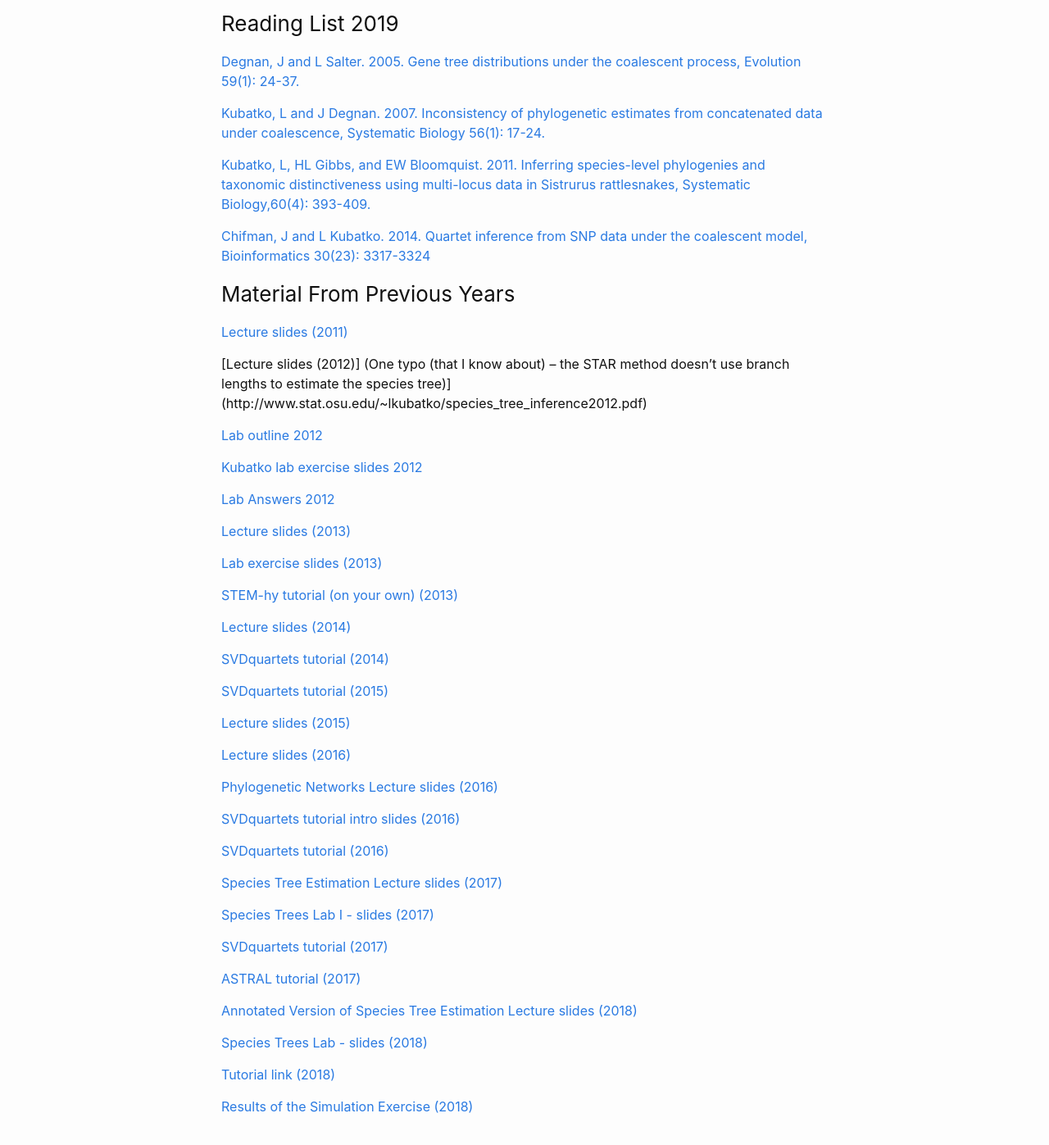
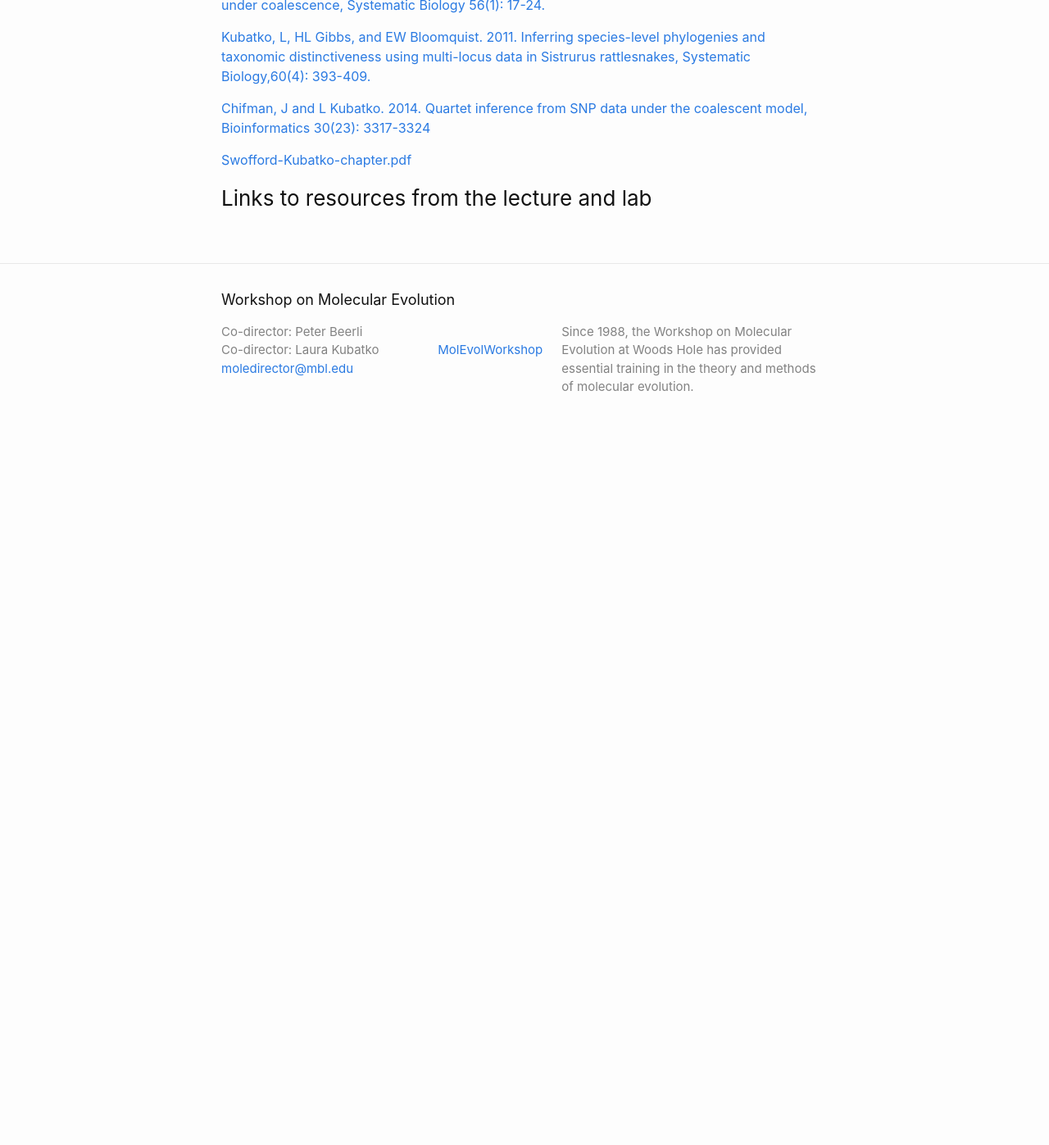
Before and after one commit to molevolworkshop/molevolworkshop.github.io, a Jekyll site: the page built from faculty/kubatko/kubatko.md, in a window 1280 px wide and 1400 px high, scrolled down 941 px. Shown: the top 1397 px of the window at 82% size. Built offline with Jekyll 4.4.1, drawn with Linux system fonts in a browser that asks for light colours; after the commit the page ends 1485 px from its top, so only the background shows below that; some of the changed text lies outside the part shown.

Commit message:
Update kubatko.md
Initial updates for 2023

```diff
--- a/faculty/kubatko/kubatko.md
+++ b/faculty/kubatko/kubatko.md
@@ -13,7 +13,7 @@
 
 [Institutional webpage](http://www.stat.osu.edu/~lkubatko)
 
-E-mail: lkubatko (at) stat (dot) osu (dot) edu
+E-mail: kubatko.2 (at) osu (dot) edu
 
 Twitter: [@Laura_Kubatko](https://twitter.com/Laura_Kubatko)
 
@@ -23,23 +23,16 @@
 * [Species Tree lab](https://phylosolutions.com/tutorials/wh2022-svdq-astral/species-trees-tutorial.html)
 * [Swofford-Kubatko-chapter.pdf]({{ site.baseurl }}/faculty/swofford/pdf/Swofford-Kubatko-chapter.pdf)
 
-### Lecture Material for 2019
+### Lecture Material for 2023
 
-[Species Tree Estimation Lecture 2019 slides](http://www.stat.osu.edu/~lkubatko/SpeciesTreeEstimation2019.pdf)
+[Species Tree Estimation Lecture 2023 slides]({{ site.baseurl }}/faculty/kubatko/pdf/SpeciesTreeEstimation2023.pdf)
 
-[Excel macro to look at gene tree distribution](http://www.stat.osu.edu/~lkubatko/distribution.xls)
 
-[Annotated Species Tree Estimation Lecture 2019 slides](http://www.stat.osu.edu/~lkubatko/SpeciesTreeEstimation2019_Annotated.pdf)
+### Lab Material for 2023
 
-### Lab Material for 2019
+[Coming soon!]
 
-[Species Trees Lab - 2019 slides](http://www.stat.osu.edu/~lkubatko/SpeciesTreesLab1_2019.pdf)
-
-[Tutorial link - 2019](http://phylosolutions.com/tutorials/wh2019-svdq-astral/species-trees-tutorial.html)
-
-[Annotated Species Trees Lab - 2019 slides](http://www.stat.osu.edu/~lkubatko/SpeciesTreesLab1_2019_Annotated.pdf)
-
-### Reading List 2019
+### Reading List 2023
 
 [Degnan, J and L Salter. 2005. Gene tree distributions under the coalescent process, Evolution 59(1): 24-37.](http://www.stat.osu.edu/~lkubatko/degnan_salter2005.pdf)
 
@@ -49,52 +42,6 @@
 
 [Chifman, J and L Kubatko. 2014. Quartet inference from SNP data under the coalescent model, Bioinformatics  30(23): 3317-3324](http://www.stat.osu.edu/~lkubatko/Chifman_Kubatko2014.pdf)
 
-### Material From Previous Years
+[Swofford-Kubatko-chapter.pdf]({{ site.baseurl }}/faculty/swofford/pdf/Swofford-Kubatko-chapter.pdf)
 
-[Lecture slides (2011)](http://www.stat.osu.edu/~lkubatko/talk_part1.pdf)
-
-[Lecture slides (2012)] (One typo (that I know about) -- the STAR method doesn't use branch lengths to estimate the species tree)](http://www.stat.osu.edu/~lkubatko/species_tree_inference2012.pdf)
-
-[Lab outline 2012](http://www.stat.osu.edu/~lkubatko/Species_tree_lab_July_31.pdf)
-
-[Kubatko lab exercise slides 2012](http://www.stat.osu.edu/~lkubatko/lab_exercise2012.pdf)
-
-[Lab Answers 2012](http://www.stat.osu.edu/~lkubatko/uga2012.html)
-
-[Lecture slides (2013)](http://www.stat.osu.edu/~lkubatko/species_tree_inference2013.pdf)
-
-[Lab exercise slides (2013)](http://www.stat.osu.edu/~lkubatko/lab_exercise2013.pdf)
-
-[STEM-hy tutorial (on your own) (2013)](http://www.stat.osu.edu/~lkubatko/stem-hy_tutorial.pdf)
-
-[Lecture slides (2014)](http://www.stat.osu.edu/~lkubatko/SpeciesTreeEstimation2014.pdf)
-
-[SVDquartets tutorial (2014)](http://www.stat.osu.edu/~lkubatko/software/SVDquartets/SVDquartets_tutorial2014.pdf)
-
-[SVDquartets tutorial (2015)](http://www.stat.osu.edu/~lkubatko/SVDquartets_tutorial2016.html)
-
-[Lecture slides (2015)](http://www.stat.osu.edu/~lkubatko/SpeciesTreeEstimation2015.pdf)
-
-[Lecture slides (2016)](http://www.stat.osu.edu/~lkubatko/SpeciesTreeEstimation2016.pdf)
-
-[Phylogenetic Networks Lecture slides (2016)](http://www.stat.osu.edu/~lkubatko/PhylogeneticNetworks2016.pdf)
-
-[SVDquartets tutorial intro slides (2016)](http://www.stat.osu.edu/~lkubatko/SVDquartets_tutorial2016.pdf)
-
-[SVDquartets tutorial (2016)](http://www.stat.osu.edu/~lkubatko/SVDquartets_tutorial2016.html)
-
-[Species Tree Estimation Lecture slides (2017)](http://www.stat.osu.edu/~lkubatko/SpeciesTreeEstimation2017.pdf)
-
-[Species Trees Lab I - slides (2017)](http://www.stat.osu.edu/~lkubatko/SpeciesTreesLab1_2017.pdf)
-
-[SVDquartets tutorial (2017)](http://www.stat.osu.edu/~lkubatko/SVDQuartets_tutorial2017.html)
-
-[ASTRAL tutorial (2017)](http://www.stat.osu.edu/~lkubatko/ASTRAL_tutorial2017.html)
-
-[Annotated Version of Species Tree Estimation Lecture slides (2018)](http://www.stat.osu.edu/~lkubatko/SpeciesTreeEstimation2018_Annotated.pdf)
-
-[Species Trees Lab - slides (2018)](http://www.stat.osu.edu/~lkubatko/SpeciesTreesLab1_2018.pdf)
-
-[Tutorial link (2018)](http://phylosolutions.com/tutorials/wh2018-svdq-astral/species-trees-tutorial.html)
-
-[Results of the Simulation Exercise (2018)](https://molevol.mbl.edu/images/2/25/SimSummary.pdf)
+### Links to resources from the lecture and lab
```
